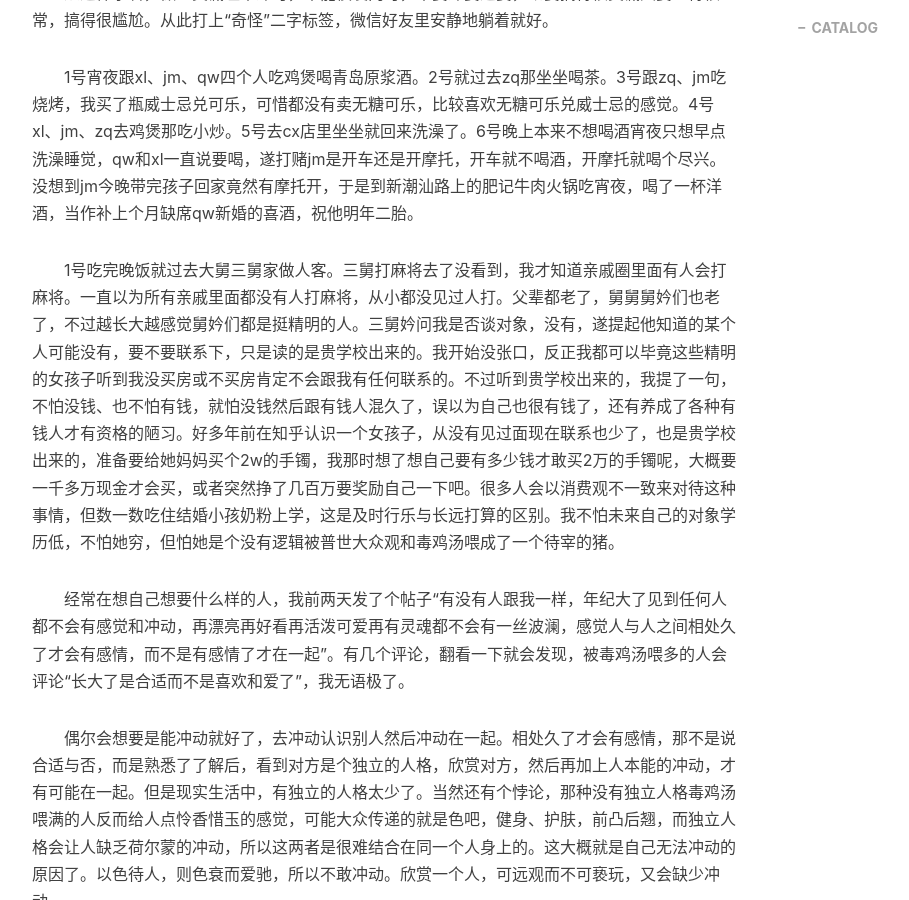
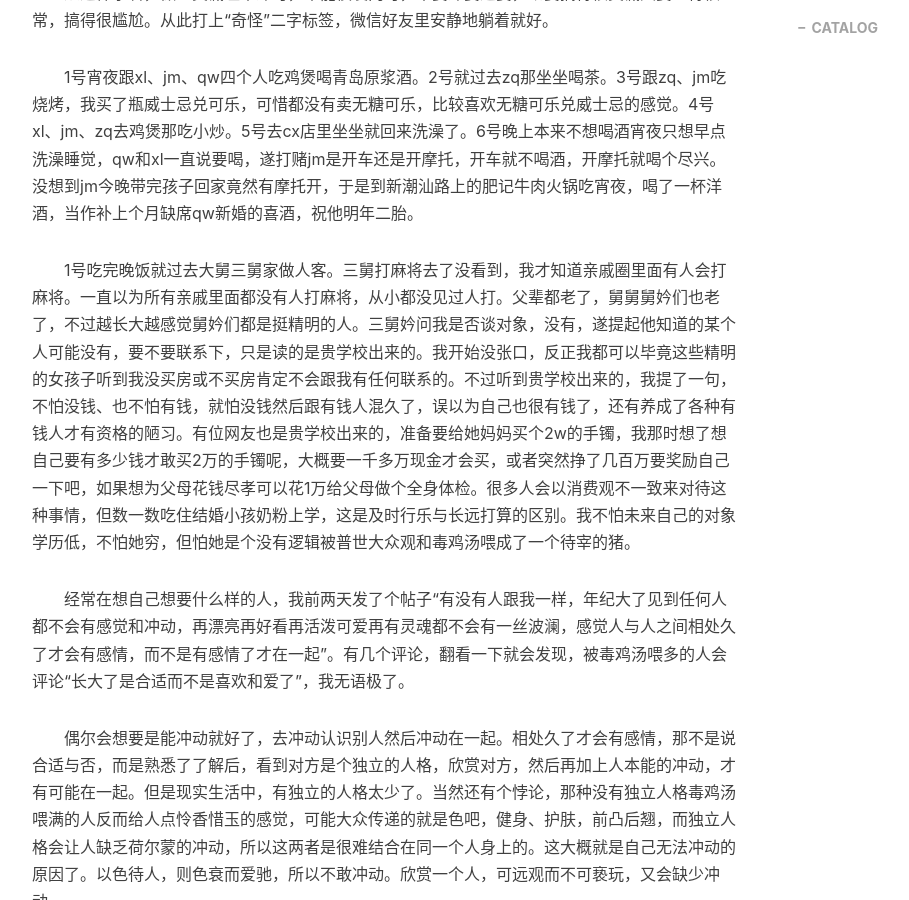
Before and after one commit to gumcstronger/gumcstronger.github.io, a Jekyll site: the page built from _posts/2022/2022-10-07-nationalday.md, in a window 1280 px wide and 900 px high, scrolled down 982 px. Shown: the whole window, without its empty margins (233-1142 px from the left). Built offline with Jekyll 4.4.1, drawn with Linux system fonts in a browser that asks for light colours; comment, search, counter and statistics services are not loaded.

Commit message:
Update 2022-10-07-nationalday.md

```diff
--- a/_posts/2022/2022-10-07-nationalday.md
+++ b/_posts/2022/2022-10-07-nationalday.md
@@ -19,7 +19,7 @@ tags:
 
 &emsp;&emsp;1号宵夜跟xl、jm、qw四个人吃鸡煲喝青岛原浆酒。2号就过去zq那坐坐喝茶。3号跟zq、jm吃烧烤，我买了瓶威士忌兑可乐，可惜都没有卖无糖可乐，比较喜欢无糖可乐兑威士忌的感觉。4号xl、jm、zq去鸡煲那吃小炒。5号去cx店里坐坐就回来洗澡了。6号晚上本来不想喝酒宵夜只想早点洗澡睡觉，qw和xl一直说要喝，遂打赌jm是开车还是开摩托，开车就不喝酒，开摩托就喝个尽兴。没想到jm今晚带完孩子回家竟然有摩托开，于是到新潮汕路上的肥记牛肉火锅吃宵夜，喝了一杯洋酒，当作补上个月缺席qw新婚的喜酒，祝他明年二胎。
 
-&emsp;&emsp;1号吃完晚饭就过去大舅三舅家做人客。三舅打麻将去了没看到，我才知道亲戚圈里面有人会打麻将。一直以为所有亲戚里面都没有人打麻将，从小都没见过人打。父辈都老了，舅舅舅妗们也老了，不过越长大越感觉舅妗们都是挺精明的人。三舅妗问我是否谈对象，没有，遂提起他知道的某个人可能没有，要不要联系下，只是读的是贵学校出来的。我开始没张口，反正我都可以毕竟这些精明的女孩子听到我没买房或不买房肯定不会跟我有任何联系的。不过听到贵学校出来的，我提了一句，不怕没钱、也不怕有钱，就怕没钱然后跟有钱人混久了，误以为自己也很有钱了，还有养成了各种有钱人才有资格的陋习。好多年前在知乎认识一个女孩子，从没有见过面现在联系也少了，也是贵学校出来的，准备要给她妈妈买个2w的手镯，我那时想了想自己要有多少钱才敢买2万的手镯呢，大概要一千多万现金才会买，或者突然挣了几百万要奖励自己一下吧。很多人会以消费观不一致来对待这种事情，但数一数吃住结婚小孩奶粉上学，这是及时行乐与长远打算的区别。我不怕未来自己的对象学历低，不怕她穷，但怕她是个没有逻辑被普世大众观和毒鸡汤喂成了一个待宰的猪。
+&emsp;&emsp;1号吃完晚饭就过去大舅三舅家做人客。三舅打麻将去了没看到，我才知道亲戚圈里面有人会打麻将。一直以为所有亲戚里面都没有人打麻将，从小都没见过人打。父辈都老了，舅舅舅妗们也老了，不过越长大越感觉舅妗们都是挺精明的人。三舅妗问我是否谈对象，没有，遂提起他知道的某个人可能没有，要不要联系下，只是读的是贵学校出来的。我开始没张口，反正我都可以毕竟这些精明的女孩子听到我没买房或不买房肯定不会跟我有任何联系的。不过听到贵学校出来的，我提了一句，不怕没钱、也不怕有钱，就怕没钱然后跟有钱人混久了，误以为自己也很有钱了，还有养成了各种有钱人才有资格的陋习。有位网友也是贵学校出来的，准备要给她妈妈买个2w的手镯，我那时想了想自己要有多少钱才敢买2万的手镯呢，大概要一千多万现金才会买，或者突然挣了几百万要奖励自己一下吧，如果想为父母花钱尽孝可以花1万给父母做个全身体检。很多人会以消费观不一致来对待这种事情，但数一数吃住结婚小孩奶粉上学，这是及时行乐与长远打算的区别。我不怕未来自己的对象学历低，不怕她穷，但怕她是个没有逻辑被普世大众观和毒鸡汤喂成了一个待宰的猪。
 
 &emsp;&emsp;经常在想自己想要什么样的人，我前两天发了个帖子“有没有人跟我一样，年纪大了见到任何人都不会有感觉和冲动，再漂亮再好看再活泼可爱再有灵魂都不会有一丝波澜，感觉人与人之间相处久了才会有感情，而不是有感情了才在一起"。有几个评论，翻看一下就会发现，被毒鸡汤喂多的人会评论“长大了是合适而不是喜欢和爱了"，我无语极了。
 
```
